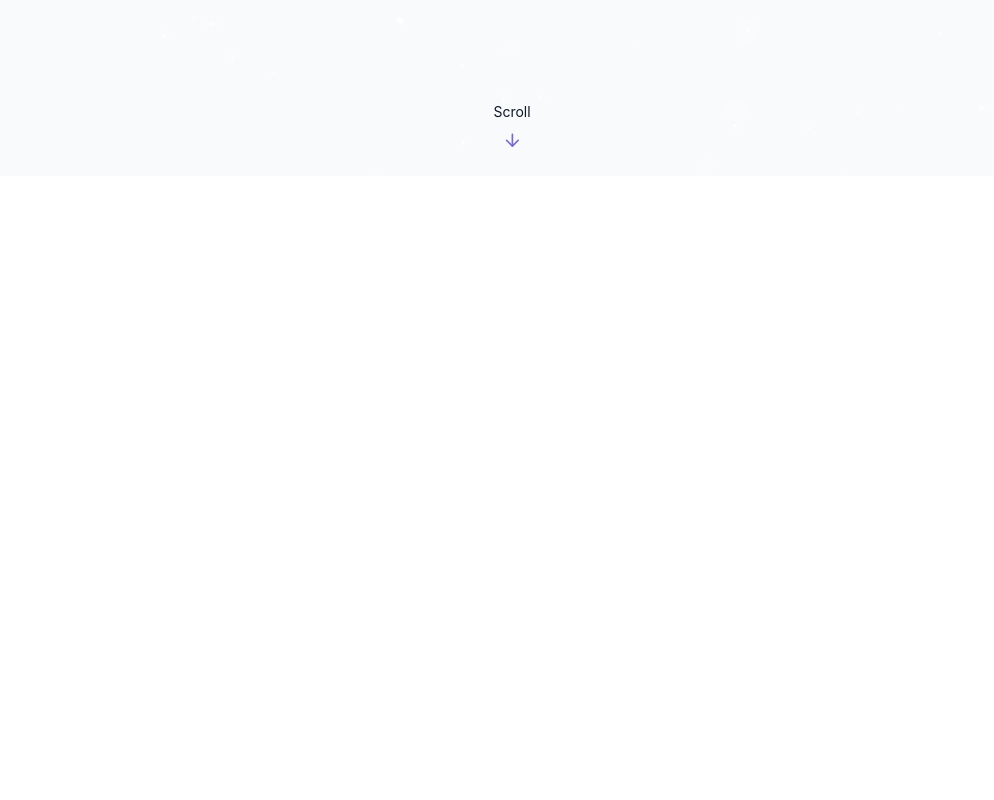
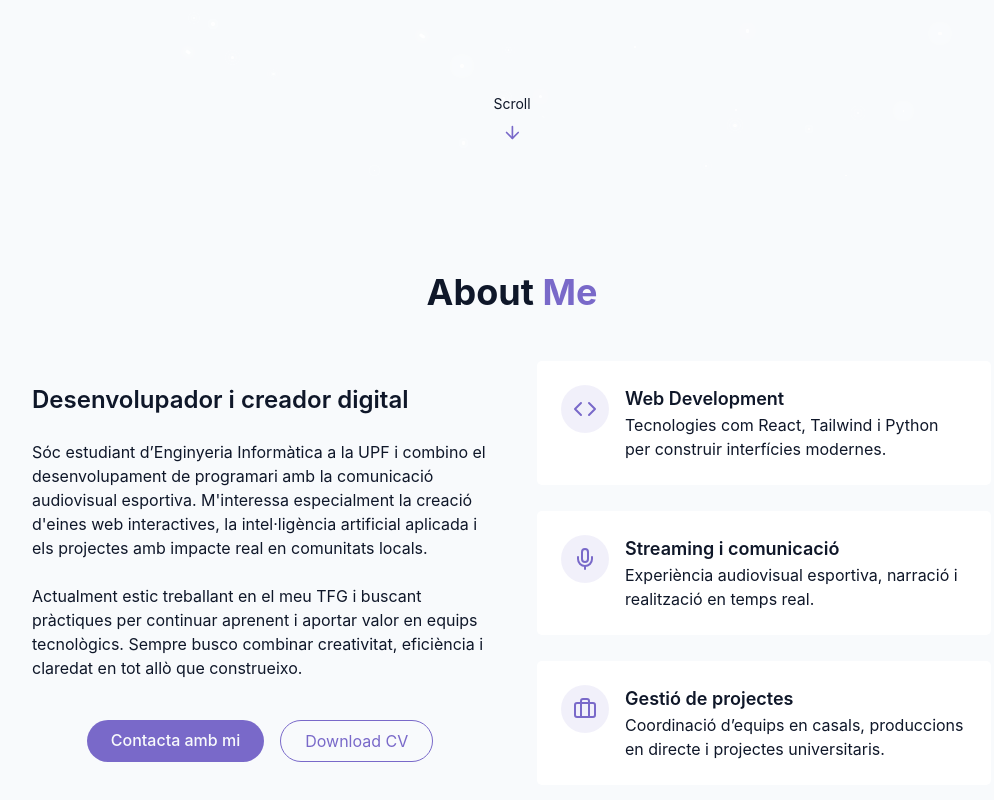
Before and after one commit to xavialgarraa/portfolio-react, a React (Vite) app: page / in a window 1280 px wide. Shown: the part 624-1424 px from the top of the page, without its empty margins (128-1122 px from the left). Before the commit the page ends 800 px from the top, so only its background shows below. Built offline with nearby package versions, Linux system fonts and the light colour scheme.

Commit message:
Add AboutMe section and CV download to homepage
Introduced a new AboutMe component with personal information, skills, and a downloadable CV (cv.pdf). Updated Home.jsx to include the AboutMe section below the HeroSection.

```diff
--- /dev/null
+++ b/src/components/AboutMe.jsx
@@ -0,0 +1,98 @@
+import { Briefcase, Code, Mic } from "lucide-react";
+import CV from "../assets/cv.pdf";
+
+
+export const AboutMe = () => {
+  return (
+    <section id="about" className="py-24 px-4 relative">
+      {" "}
+      <div className="container mx-auto max-w-5xl">
+        <h2 className="text-3xl md:text-4xl font-bold mb-12 text-center">
+          About <span className="text-primary"> Me</span>
+        </h2>
+
+        <div className="grid grid-cols-1 md:grid-cols-2 gap-12 items-center">
+          <div className="space-y-6">
+            <h3 className="text-2xl font-semibold">
+                Desenvolupador i creador digital
+            </h3>
+
+            <p className="text-muted-foreground">
+              Sóc estudiant d’Enginyeria Informàtica a la UPF i combino el
+              desenvolupament de programari amb la comunicació audiovisual
+              esportiva. M'interessa especialment la creació d'eines web
+              interactives, la intel·ligència artificial aplicada i els projectes
+              amb impacte real en comunitats locals.
+            </p>
+
+            <p className="text-muted-foreground">
+              Actualment estic treballant en el meu TFG i buscant pràctiques per
+              continuar aprenent i aportar valor en equips tecnològics. Sempre
+              busco combinar creativitat, eficiència i claredat en tot allò que
+              construeixo.
+            </p>
+
+            <div className="flex flex-col sm:flex-row gap-4 pt-4 justify-center">
+              <a href="#contact" className="cosmic-button">
+                {" "}
+                Contacta amb mi
+              </a>
+
+              <a
+                href={CV}
+                className="px-6 py-2 rounded-full border border-primary text-primary hover:bg-primary/10 transition-colors duration-300"
+              >
+                Download CV
+              </a>
+            </div>
+          </div>
+
+          <div className="grid grid-cols-1 gap-6">
+            <div className="gradient-border p-6 card-hover">
+              <div className="flex items-start gap-4">
+                <div className="p-3 rounded-full bg-primary/10">
+                  <Code className="h-6 w-6 text-primary" />
+                </div>
+                <div className="text-left">
+                  <h4 className="font-semibold text-lg"> Web Development</h4>
+                  <p className="text-muted-foreground">
+                    Tecnologies com React, Tailwind i Python per construir interfícies modernes.
+                  </p>
+                </div>
+              </div>
+            </div>
+            <div className="gradient-border p-6 card-hover">
+              <div className="flex items-start gap-4">
+                <div className="p-3 rounded-full bg-primary/10">
+                  <Mic className="h-6 w-6 text-primary" />
+                </div>
+                <div className="text-left">
+                  <h4 className="font-semibold text-lg">Streaming i comunicació</h4>
+                  <p className="text-muted-foreground">
+                    Experiència audiovisual esportiva, narració i realització en temps real.
+
+                  </p>
+                </div>
+              </div>
+            </div>
+            <div className="gradient-border p-6 card-hover">
+              <div className="flex items-start gap-4">
+                <div className="p-3 rounded-full bg-primary/10">
+                  <Briefcase className="h-6 w-6 text-primary" />
+                </div>
+
+                <div className="text-left">
+                  <h4 className="font-semibold text-lg">Gestió de projectes</h4>
+                  <p className="text-muted-foreground">
+                    Coordinació d’equips en casals, produccions en directe i projectes universitaris.
+
+                  </p>
+                </div>
+              </div>
+            </div>
+          </div>
+        </div>
+      </div>
+    </section>
+  );
+};
--- a/src/pages/Home.jsx
+++ b/src/pages/Home.jsx
@@ -1,6 +1,7 @@
 import { Navbar } from "../components/Navbar";
 import { StarBackground } from "../components/StarBackground";
 import { HeroSection } from "../components/HeroSection";
+import { AboutMe } from "../components/AboutMe";
 
 // Home.jsx
 export function Home() {
@@ -15,6 +16,7 @@ export function Home() {
     {/* Main Content */}
     <main>
         <HeroSection />
+        <AboutMe />
     </main>
 
     {/* Footer */}
```
Also changed, not shown: 1 other file (tests, documents, lock files or other folders).
